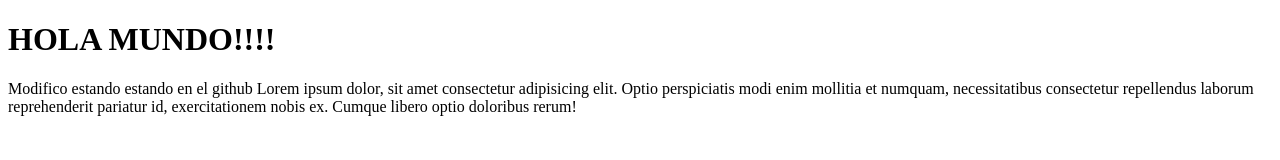
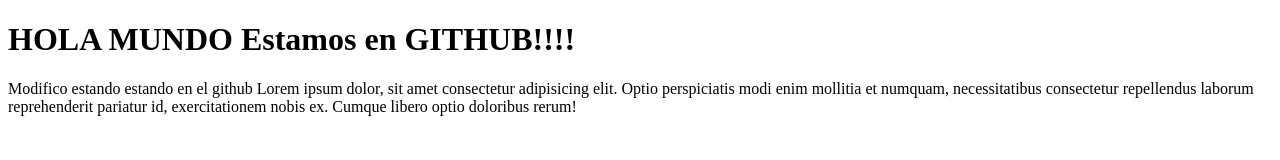
Before and after one commit to kairayary/practicaGit, a plain HTML site: page index.html in a window 1280 px wide. Drawn offline with Linux system fonts and the light colour scheme.

Commit message:
Editamos el titulo

```diff
--- a/index.html
+++ b/index.html
@@ -6,7 +6,7 @@
     <title>Document</title>
 </head>
 <body>
-    <h1>HOLA MUNDO!!!!</h1>
+    <h1>HOLA MUNDO Estamos en GITHUB!!!!</h1>
     <p>Modifico estando estando en el github Lorem ipsum dolor, sit amet consectetur adipisicing elit. Optio perspiciatis modi enim mollitia et numquam, necessitatibus consectetur repellendus laborum reprehenderit pariatur id, exercitationem nobis ex. Cumque libero optio doloribus rerum!</p>
 </body>
 </html>
```
